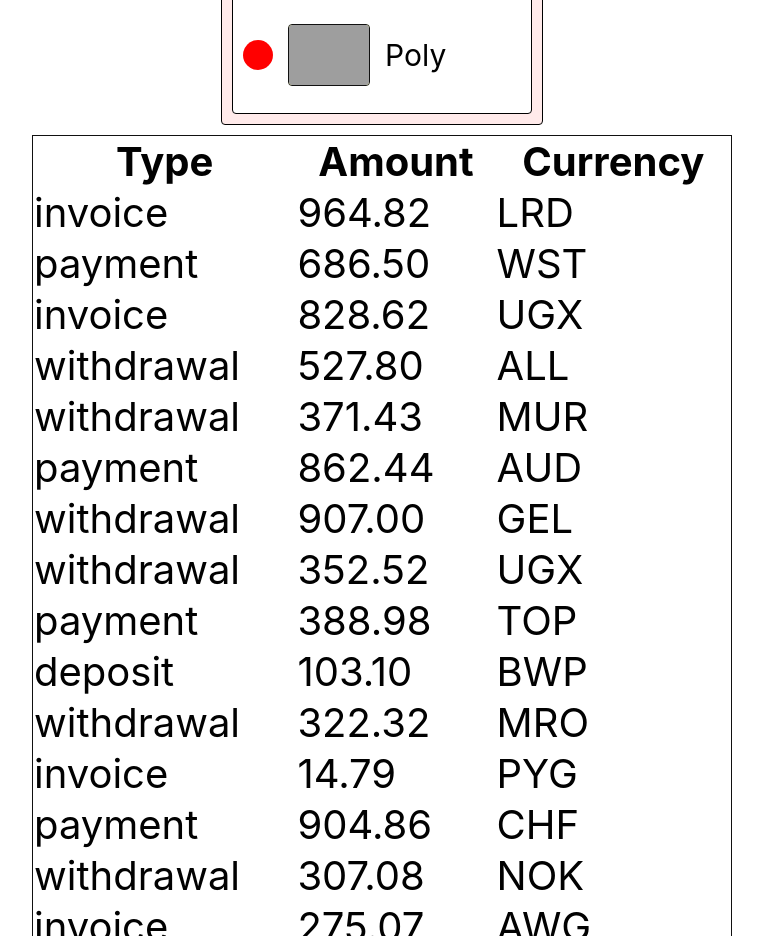
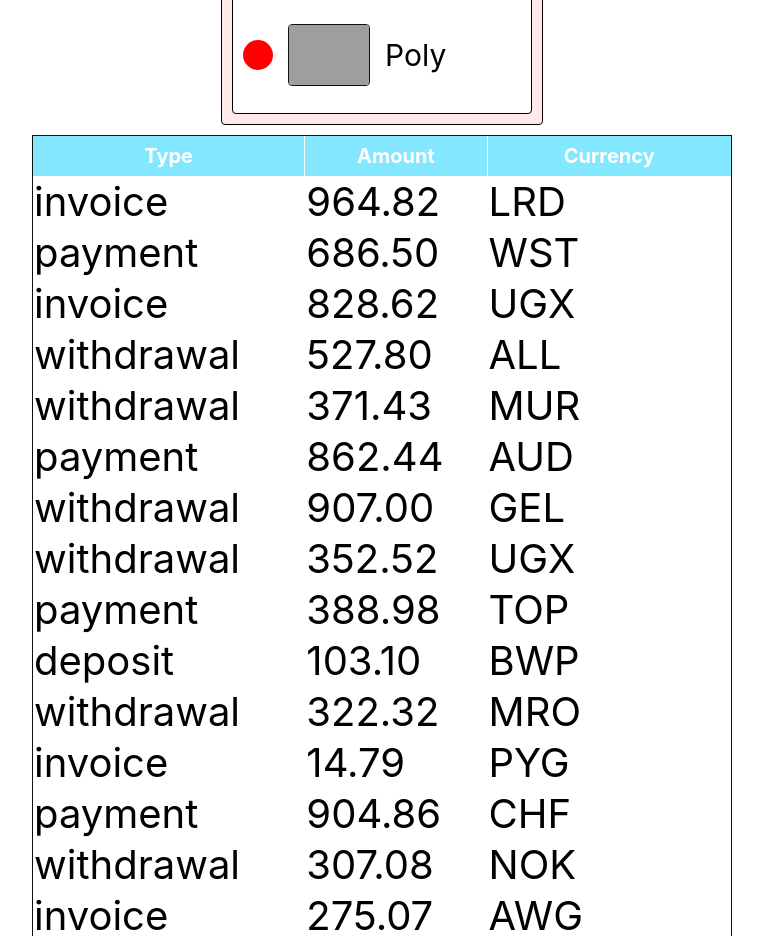
Before and after one commit to llNonlosoll/goit-react-hw-01-components, a React (Create React App) app: page / in a window 1280 px wide. Shown: the part 1220-2156 px from the top of the page, without its empty margins (258-1021 px from the left). Built offline with nearby package versions, Linux system fonts and the light colour scheme; grey boxes are pictures that could not be loaded.

Commit message:
styles fixed

```diff
--- a/src/components/transactionshistory/transactionshistory.jsx
+++ b/src/components/transactionshistory/transactionshistory.jsx
@@ -1,17 +1,17 @@
 import PropTypes from 'prop-types';
-import { Table } from './transactionshistory.styled';
+import { Table, TableHead, TableHeaderRow } from './transactionshistory.styled';
 
 export const TransactionHistory = ({ items }) => {
   return (
     <div>
       <Table>
-        <thead>
-          <tr>
+        <TableHead>
+          <TableHeaderRow>
             <th>Type</th>
             <th>Amount</th>
             <th>Currency</th>
-          </tr>
-        </thead>
+          </TableHeaderRow>
+        </TableHead>
         <tbody>
           {items.map(item => (
             <tr key={item.id}>
--- a/src/components/transactionshistory/transactionshistory.styled.jsx
+++ b/src/components/transactionshistory/transactionshistory.styled.jsx
@@ -7,3 +7,18 @@ export const Table = styled.table`
   border-bottom: none;
   border-spacing: 0px;
 `;
+
+export const TableHead = styled.thead`
+  height: 40px;
+
+  font-size: 20px;
+
+  color: #ffffff;
+  background-color: #83e8ff;
+`;
+
+export const TableHeaderRow = styled.tr`
+  & th:not(:last-child) {
+    border-right: 1px solid #ffffff;
+  }
+`;
```
Also changed, not shown: src/components/transactionsXXX/transactionhistory.styled.jsx (+0 -25 lines).
